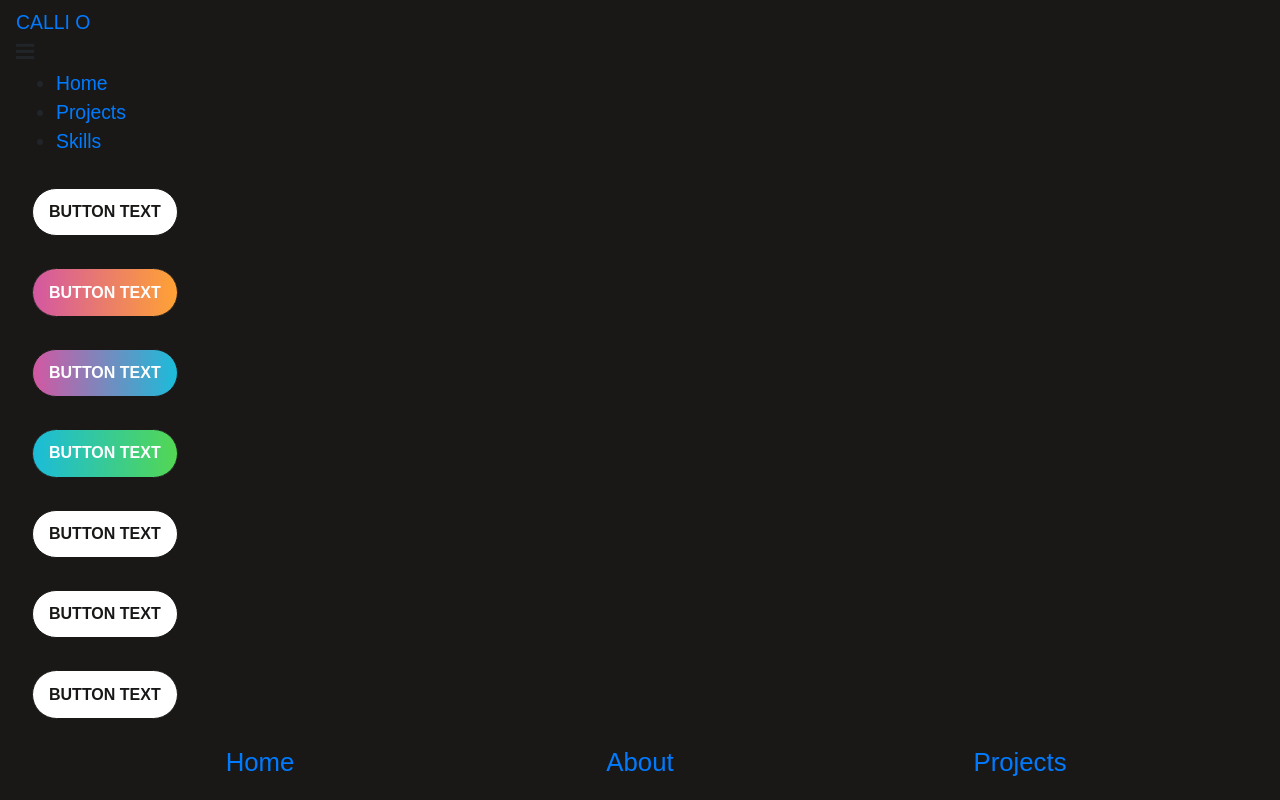
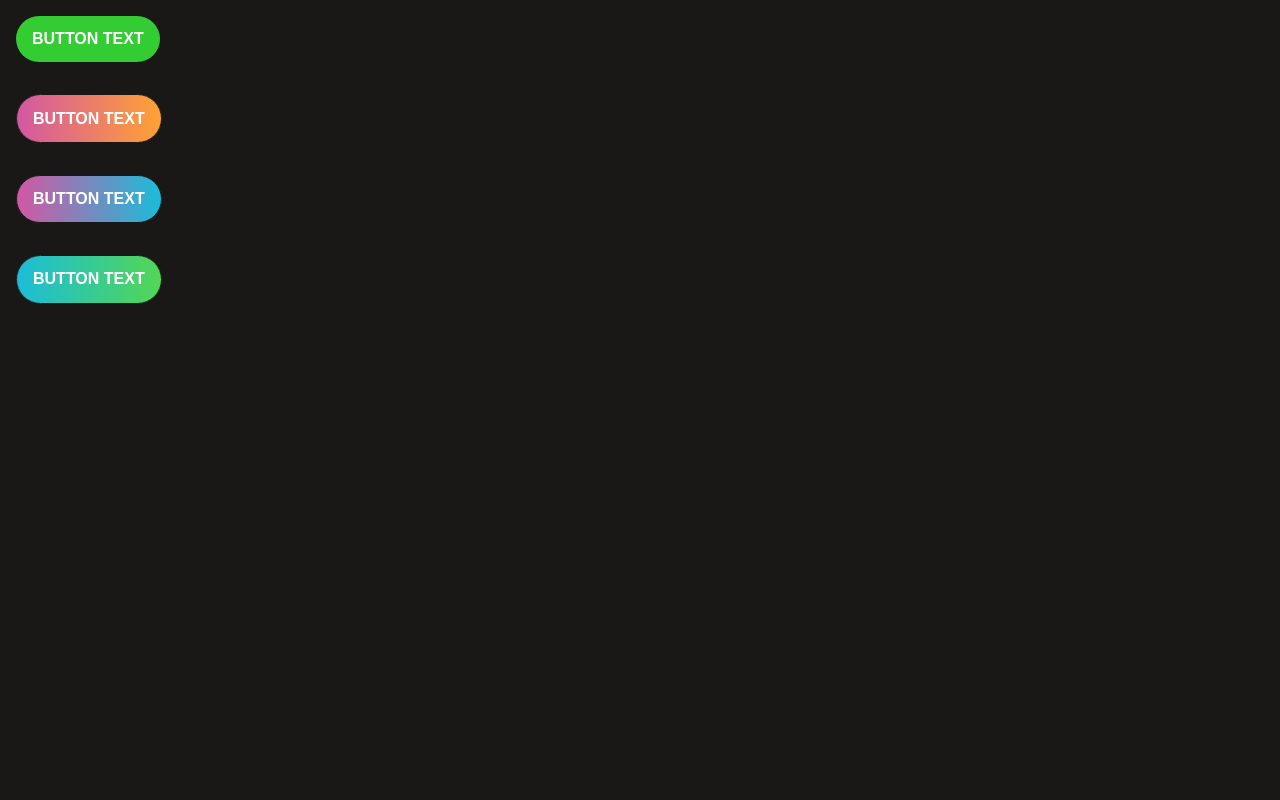
Before and after one commit to croberembt/croberembt.github.io, a React (Create React App) app in the folder client/: page / in a window 1280 px wide. Shown: the top 800 px of the page. Built offline with nearby package versions, Linux system fonts and the light colour scheme; a web font is replaced by a local one.

Commit message:
finished buttons for my portfolio

```diff
--- a/client/src/App.js
+++ b/client/src/App.js
@@ -11,7 +11,7 @@ const App = () => {
   return (
     <Router>
         <Navbar />
-        <div className='container'>
+        {/* <div className='container'>
           <div className='row text-sm-center'>
             <div className='col-sm'>
                 <NavLink exact={true} className='link' exact to='/'><div className='link'>Home</div></NavLink>
@@ -23,8 +23,8 @@ const App = () => {
                 <NavLink className='link' to='/projects'><div className='link'>Projects</div></NavLink>
             </div>
           </div>
-        </div>
-        <div>
+        </div> */}
+        {/* <div>
           <Switch>
             <Route exact path='/' component={HomePage} />
           </Switch>
@@ -34,7 +34,7 @@ const App = () => {
           <Switch>
             <Route exact path='/projects' component={Projects} />
           </Switch>
-        </div>
+        </div> */}
     </Router>
   );
 }
--- a/client/src/components/Button/Button.css
+++ b/client/src/components/Button/Button.css
@@ -10,15 +10,17 @@
   display: inline-block;
   vertical-align: middle;
   border: none;
-  color: #191816;
-  background-color: white;
-  border: 1px solid #191816;
+  color: white;
+  background-color: #33cc33;
 }
 
 .custom-button:hover {
-  background-color: gray;
-  color: #191816;
-  border: 1px solid #191816;
+  opacity: .8;
+}
+
+.custom-button:focus {
+  outline: none;
+  box-shadow: 0 0 0 0.2rem #40804F;
 }
 
 
@@ -36,12 +38,17 @@
   border: none;
   color: white;
   background-image: linear-gradient(to right, #D357A2, #FFA234);
-  border: 1px solid #191816;
+  border: .06rem solid #191816;
 }
 
 .custom-button-sunset:hover {
   background-image: linear-gradient(to right, #FFA234, #D357A2);
-  border: 1px solid #191816;
+  border: .06rem solid #191816;
+}
+
+.custom-button-sunset:focus {
+  outline: none;
+  box-shadow: 0 0 0 0.2rem #40804F;
 }
 
 
@@ -59,12 +66,17 @@
   border: none;
   color: white;
   background-image: linear-gradient(to right, #D357A2, #1BBCDA);
-  border: 1px solid #191816;
+  border: .06rem solid #191816;
 }
 
 .custom-button-cotton-candy:hover {
   background-image: linear-gradient(to right, #1BBCDA, #D357A2);
-  border: 1px solid #191816;
+  border: .06rem solid #191816;
+}
+
+.custom-button-cotton-candy:focus {
+  outline: none;
+  box-shadow: 0 0 0 0.2rem #40804F;
 }
 
 
@@ -82,15 +94,15 @@
   border: none;
   color: white;
   background-image: linear-gradient(to right, #1BBCDA, #53D753);
-  border: 1px solid #191816;
+  border: .06rem solid #191816;
 }
 
 .custom-button-sea-foam:hover {
   background-image: linear-gradient(to right, #53D753, #1BBCDA);
-  border: 1px solid #191816;
+  border: .06rem solid #191816;
 }
 
 .custom-button-sea-foam:focus {
   outline: none;
-  opacity: .8;
+  box-shadow: 0 0 0 0.2rem #40804F;
 }
--- a/client/src/components/Button/Button.js
+++ b/client/src/components/Button/Button.js
@@ -1,10 +1,9 @@
 import React from 'react';
 import './Button.css';
-import { Link } from 'react-router-dom';
 
 const STYLES = ['custom-button', 'custom-button-sunset', 'custom-button-cotton-candy', 'custom-button-sea-foam'];
 
-export const Button = ({children, id, onClick, buttonStyle }) => {
+export const Button = ({children, id, onClick, buttonStyle, style }) => {
 
 const checkButtonStyle = STYLES.includes(buttonStyle) ? buttonStyle : STYLES[0];
 
@@ -13,6 +12,7 @@ const checkButtonStyle = STYLES.includes(buttonStyle) ? buttonStyle : STYLES[0];
         id={id}
         className={`${checkButtonStyle}`}
         onClick={onClick}
+        style={style}
       >
         {children}
       </button>
--- a/client/src/components/Navbar/Navbar.js
+++ b/client/src/components/Navbar/Navbar.js
@@ -4,51 +4,52 @@ import { Button } from '../Button/Button';
 
 const Navbar = () => {
 
-  const [ click, setClick ] = useState(false);
+  // const [ click, setClick ] = useState(false);
 
-  const [button, setButton] = useState(true);
+  // const [button, setButton] = useState(true);
 
-  const handleClick = () => setClick(!click);
+  // const handleClick = () => setClick(!click);
 
-  const closeHamburgerMenu = () => setClick(false);
+  // const closeHamburgerMenu = () => setClick(false);
 
-  const showButton = () => {
-    if (window.innerWidth <=960) {
-      setButton(false);
-    } else {
-      setButton(true);
-    }
-  };
+  // const showButton = () => {
+  //   if (window.innerWidth <=960) {
+  //     setButton(false);
+  //   } else {
+  //     setButton(true);
+  //   }
+  // };
 
-  window.addEventListener('resize', showButton);
+  // window.addEventListener('resize', showButton);
 
   return (
+  //   <>
+  //     <nav className='navbar'>
+  //       <div className='navbar-container'>
+  //           <Link to='/' className='navbar-logo'>
+  //             CALLI O
+  //           </Link>
+  //           <div className='hamburger-menu-icon' onClick={handleClick}>
+  //             <i className={click ? 'fa fa-times' : 'fa fa-bars'}></i>
+  //           </div>
+  //           <ul className={click ? 'nav-menu-active' : 'nav-menu'}>
+  //             <li className='nav-item'>
+  //               <Link to='/' className='nav-links' onClick={closeHamburgerMenu}>
+  //                 Home
+  //               </Link>
+  //             </li>
+  //             <li className='nav-item'>
+  //               <Link to='/projects' className='nav-links' onClick={closeHamburgerMenu}>
+  //                 Projects
+  //               </Link>
+  //             </li>
+  //             <li className='nav-item'>
+  //               <Link to='/skills' className='nav-links' onClick={closeHamburgerMenu}>
+  //                 Skills
+  //               </Link>
+  //             </li>
+  //           </ul>
     <>
-      <nav className='navbar'>
-        <div className='navbar-container'>
-            <Link to='/' className='navbar-logo'>
-              CALLI O
-            </Link>
-            <div className='hamburger-menu-icon' onClick={handleClick}>
-              <i className={click ? 'fa fa-times' : 'fa fa-bars'}></i>
-            </div>
-            <ul className={click ? 'nav-menu-active' : 'nav-menu'}>
-              <li className='nav-item'>
-                <Link to='/' className='nav-links' onClick={closeHamburgerMenu}>
-                  Home
-                </Link>
-              </li>
-              <li className='nav-item'>
-                <Link to='/projects' className='nav-links' onClick={closeHamburgerMenu}>
-                  Projects
-                </Link>
-              </li>
-              <li className='nav-item'>
-                <Link to='/skills' className='nav-links' onClick={closeHamburgerMenu}>
-                  Skills
-                </Link>
-              </li>
-            </ul>
             <div style={{padding: '1rem'}}>
               <Button buttonStyle='custom-button'>BUTTON TEXT</Button>
             </div>
@@ -61,17 +62,8 @@ const Navbar = () => {
             <div style={{padding: '1rem'}}>
               <Button buttonStyle='custom-button-sea-foam'>BUTTON TEXT</Button>
             </div>
-            <div style={{padding: '1rem'}}>
-              <Button buttonStyle='custom-button'>BUTTON TEXT</Button>
-            </div>
-            <div style={{padding: '1rem'}}>
-              <Button buttonStyle='custom-button'>BUTTON TEXT</Button>
-            </div>
-            <div style={{padding: '1rem'}}>
-              <Button buttonStyle='custom-button'>BUTTON TEXT</Button>
-            </div>
-        </div>
-      </nav>
+        {/* </div>
+      </nav> */}
     </>
   )
 }
```
